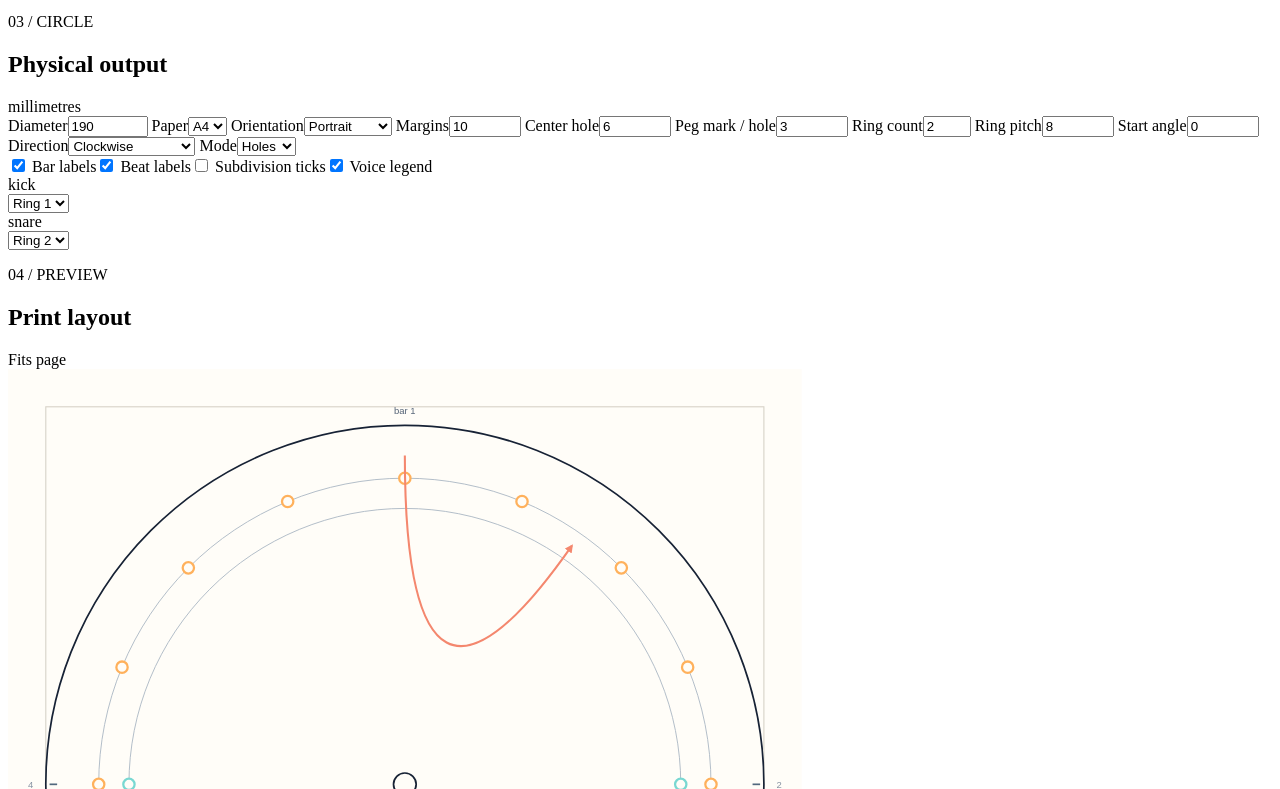
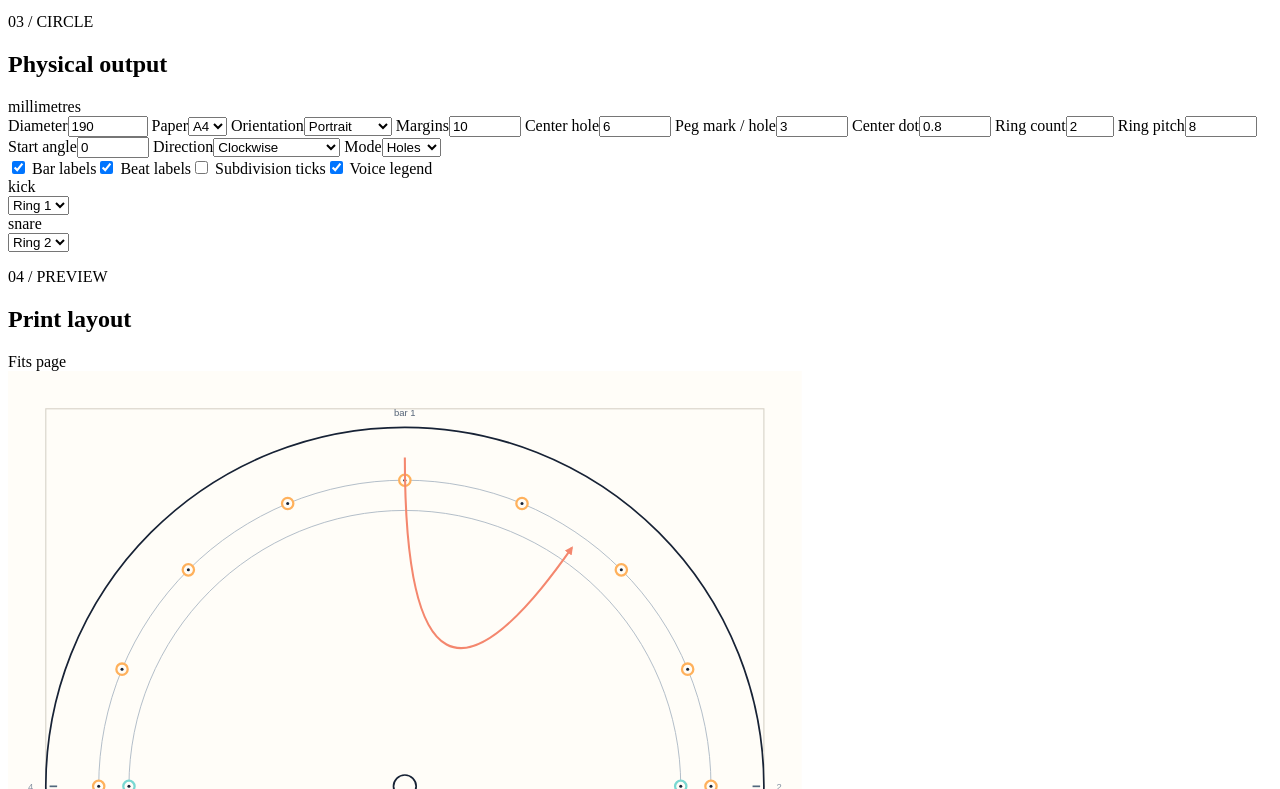
Before and after one commit to digitdrator/bleed-sharmanka, a website with bundled scripts: page index.html in a window 1280 px wide. Shown: the part 1191-1980 px from the top of the page. Built offline with nearby package versions, Linux system fonts and the light colour scheme.

Commit message:
Add center dots to circle marks

```diff
--- a/app.js
+++ b/app.js
@@ -28,7 +28,7 @@ const initialState = {
   ],
   circle: {
     diameter: 190, paper: "A4", orientation: "portrait", margin: 10, centerHole: 6,
-    holeDiameter: 3, ringCount: 2, ringPitch: 8, startAngle: 0, direction: "clockwise", mode: "holes"
+    holeDiameter: 3, centerDotDiameter: 0.8, ringCount: 2, ringPitch: 8, startAngle: 0, direction: "clockwise", mode: "holes"
   },
   labels: { bars: true, beats: true, subdivisions: false, voices: true }
 };
@@ -178,6 +178,7 @@ function renderCircleSettings() {
   $("marginInput").value = state.circle.margin;
   $("centerHoleInput").value = state.circle.centerHole;
   $("holeDiameterInput").value = state.circle.holeDiameter;
+  $("centerDotDiameterInput").value = state.circle.centerDotDiameter;
   $("ringCountInput").value = state.circle.ringCount;
   $("ringPitchInput").value = state.circle.ringPitch;
   $("startAngleInput").value = state.circle.startAngle;
@@ -190,7 +191,7 @@ function renderCircleSettings() {
 }
 
 function buildWarnings() {
-  const validation = validateGeometry({ ...state.circle, circleDiameter: state.circle.diameter, centerHole: state.circle.centerHole, holeDiameter: state.circle.holeDiameter, ringCount: state.circle.ringCount, ringPitch: state.circle.ringPitch });
+  const validation = validateGeometry({ ...state.circle, circleDiameter: state.circle.diameter, centerHole: state.circle.centerHole, holeDiameter: state.circle.holeDiameter, centerDotDiameter: state.circle.centerDotDiameter, ringCount: state.circle.ringCount, ringPitch: state.circle.ringPitch });
   const warnings = [...validation.errors.map((text) => `<div class="warning error">${escapeHtml(text)}</div>`), ...validation.warnings.map((text) => `<div class="warning">${escapeHtml(text)}</div>`)];
   const minimumSpacing = (2 * Math.PI * Math.min(...validation.radii)) / Math.max(1, columnCount());
   if (minimumSpacing < Number(state.circle.holeDiameter)) warnings.push(`<div class="warning">The tightest adjacent marks are about ${minimumSpacing.toFixed(1)} mm apart; consider a coarser grid or smaller peg marks.</div>`);
@@ -220,7 +221,7 @@ function render() {
 function textSvg(text, x, y, size = 3, fill = "#334155", anchor = "middle", weight = 500) {
   return `<text x="${x.toFixed(2)}" y="${y.toFixed(2)}" font-family="Arial, sans-serif" font-size="${size}" font-weight="${weight}" text-anchor="${anchor}" fill="${fill}">${escapeXml(text)}</text>`;
 }
-function buildSvg(current, validation = validateGeometry({ ...current.circle, circleDiameter: current.circle.diameter, centerHole: current.circle.centerHole, holeDiameter: current.circle.holeDiameter, ringCount: current.circle.ringCount, ringPitch: current.circle.ringPitch })) {
+function buildSvg(current, validation = validateGeometry({ ...current.circle, circleDiameter: current.circle.diameter, centerHole: current.circle.centerHole, holeDiameter: current.circle.holeDiameter, centerDotDiameter: current.circle.centerDotDiameter, ringCount: current.circle.ringCount, ringPitch: current.circle.ringPitch })) {
   const layout = validation.layout;
   const radii = validation.radii;
   const cycle = getCycleTicks({ meter: current.meter, gridId: current.gridId, bars: current.bars });
@@ -250,9 +251,11 @@ function buildSvg(current, validation = validateGeometry({ ...current.circle, ci
       const angle = angleForTick(tick, cycle, Number(current.circle.startAngle), current.circle.direction);
       const point = polarPoint(layout.cx, layout.cy, radius, angle);
       const markRadius = Number(current.circle.holeDiameter) / 2;
+      const dotRadius = Number(current.circle.centerDotDiameter) / 2;
       parts.push(current.circle.mode === "holes"
         ? `<circle cx="${point.x.toFixed(2)}" cy="${point.y.toFixed(2)}" r="${markRadius.toFixed(2)}" fill="#fffdf8" stroke="${COLORS[voiceIndex]}" stroke-width="0.6"/>`
         : `<circle cx="${point.x.toFixed(2)}" cy="${point.y.toFixed(2)}" r="${markRadius.toFixed(2)}" fill="${COLORS[voiceIndex]}" stroke="#172235" stroke-width="0.25"/>`);
+      parts.push(`<circle cx="${point.x.toFixed(2)}" cy="${point.y.toFixed(2)}" r="${dotRadius.toFixed(2)}" fill="#172235"/>`);
     });
   });
   const centerR = Number(current.circle.centerHole) / 2;
@@ -286,7 +289,7 @@ function pdfCircle(layout, cx, cy, radius) {
 function pdfLine(layout, x1, y1, x2, y2) { const a = pdfPoint(layout, x1, y1); const b = pdfPoint(layout, x2, y2); return `${a[0].toFixed(2)} ${a[1].toFixed(2)} m ${b[0].toFixed(2)} ${b[1].toFixed(2)} l S`; }
 function pdfText(layout, text, x, y, size = 8) { const p = pdfPoint(layout, x, y); return `BT /F1 ${size} Tf ${p[0].toFixed(2)} ${p[1].toFixed(2)} Td (${pdfEscape(text)}) Tj ET`; }
 function buildPdf(current) {
-  const validation = validateGeometry({ ...current.circle, circleDiameter: current.circle.diameter, centerHole: current.circle.centerHole, holeDiameter: current.circle.holeDiameter, ringCount: current.circle.ringCount, ringPitch: current.circle.ringPitch });
+  const validation = validateGeometry({ ...current.circle, circleDiameter: current.circle.diameter, centerHole: current.circle.centerHole, holeDiameter: current.circle.holeDiameter, centerDotDiameter: current.circle.centerDotDiameter, ringCount: current.circle.ringCount, ringPitch: current.circle.ringPitch });
   const layout = validation.layout;
   const radii = validation.radii;
   const cycle = getCycleTicks({ meter: current.meter, gridId: current.gridId, bars: current.bars });
@@ -315,7 +318,9 @@ function buildPdf(current) {
       const angle = angleForTick(tick, cycle, Number(current.circle.startAngle), current.circle.direction);
       const point = polarPoint(layout.cx, layout.cy, radius, angle);
       const markRadius = Number(current.circle.holeDiameter) / 2;
+      const dotRadius = Number(current.circle.centerDotDiameter) / 2;
       content.push(current.circle.mode === "holes" ? "1 1 1 rg 0.96 0.53 0.36 RG 0.7 w" : "0.96 0.53 0.36 rg 0.09 0.13 0.21 RG 0.3 w", pdfCircle(layout, point.x, point.y, markRadius), "B");
+      content.push("0.09 0.13 0.21 rg", pdfCircle(layout, point.x, point.y, dotRadius), "f");
     });
   });
   content.push("0 0 0 RG 0.8 w", pdfCircle(layout, layout.cx, layout.cy, Number(current.circle.centerHole) / 2), "S");
@@ -393,7 +398,7 @@ function bindControls() {
   $("loadFileInput").addEventListener("change", async (event) => { const file = event.target.files?.[0]; if (!file) return; try { loadProject(JSON.parse(await file.text())); } catch { showMessage("Could not load JSON. Check the file format."); } event.target.value = ""; });
   $("downloadSvgButton").addEventListener("click", () => download(new Blob([buildSvg(state)], { type: "image/svg+xml" }), `${slug()}.svg`));
   $("downloadPdfButton").addEventListener("click", () => download(buildPdf(state), `${slug()}.pdf`));
-  const simpleFields = { titleInput: ["title"], bpmInput: ["bpm", Number], circleDiameterInput: ["circle", "diameter", Number], paperInput: ["circle", "paper"], orientationInput: ["circle", "orientation"], marginInput: ["circle", "margin", Number], centerHoleInput: ["circle", "centerHole", Number], holeDiameterInput: ["circle", "holeDiameter", Number], ringCountInput: ["circle", "ringCount", Number], ringPitchInput: ["circle", "ringPitch", Number], startAngleInput: ["circle", "startAngle", Number], directionInput: ["circle", "direction"], modeInput: ["circle", "mode"] };
+  const simpleFields = { titleInput: ["title"], bpmInput: ["bpm", Number], circleDiameterInput: ["circle", "diameter", Number], paperInput: ["circle", "paper"], orientationInput: ["circle", "orientation"], marginInput: ["circle", "margin", Number], centerHoleInput: ["circle", "centerHole", Number], holeDiameterInput: ["circle", "holeDiameter", Number], centerDotDiameterInput: ["circle", "centerDotDiameter", Number], ringCountInput: ["circle", "ringCount", Number], ringPitchInput: ["circle", "ringPitch", Number], startAngleInput: ["circle", "startAngle", Number], directionInput: ["circle", "direction"], modeInput: ["circle", "mode"] };
   Object.entries(simpleFields).forEach(([id, path]) => $(id).addEventListener("change", (event) => { const next = clone(state); const hasConverter = typeof path.at(-1) === "function"; const converter = hasConverter ? path.at(-1) : String; const targetPath = hasConverter ? path.slice(0, -1) : path; const value = converter(event.target.value); if (targetPath.length === 1) next[targetPath[0]] = value; else next[targetPath[0]][targetPath[1]] = value; setState(next); }));
   ["numeratorInput", "denominatorInput", "gridInput", "barsInput"].forEach((id) => $(id).addEventListener("change", (event) => { const next = clone(state); const old = clone(state); if (id === "numeratorInput") next.meter.numerator = Number(event.target.value); if (id === "denominatorInput") next.meter.denominator = Number(event.target.value); if (id === "gridInput") next.gridId = event.target.value; if (id === "barsInput") next.bars = event.target.value === "auto" ? "auto" : Number(event.target.value); setState(remapEvents(old, next)); }));
   [["barLabelsInput", "bars"], ["beatLabelsInput", "beats"], ["subdivisionLabelsInput", "subdivisions"], ["voiceLabelsInput", "voices"]].forEach(([id, key]) => $(id).addEventListener("change", (event) => { const next = clone(state); next.labels[key] = event.target.checked; setState(next); }));
--- a/core.js
+++ b/core.js
@@ -89,17 +89,19 @@ export function ringRadii({ radius, ringCount = 2, ringPitch = 8 }) {
   return Array.from({ length: count }, (_, index) => outer + (count - 1 - index) * pitch);
 }
 
-export function validateGeometry({ circleDiameter, margin, centerHole, holeDiameter, ringCount, ringPitch, paper, orientation }) {
+export function validateGeometry({ circleDiameter, margin, centerHole, holeDiameter, centerDotDiameter = 0.8, ringCount, ringPitch, paper, orientation }) {
   const errors = [];
   const warnings = [];
   const diameter = Number(circleDiameter);
   const safeMargin = Number(margin);
   const center = Number(centerHole);
   const hole = Number(holeDiameter);
+  const centerDot = Number(centerDotDiameter);
   if (!(diameter > 0)) errors.push("Circle diameter must be greater than 0 mm.");
   if (!(safeMargin >= 0)) errors.push("Page margin cannot be negative.");
   if (!(center > 0 && center < diameter)) errors.push("Center hole must be smaller than the circle.");
   if (!(hole > 0 && hole < diameter / 2)) errors.push("Peg mark diameter is outside the usable range.");
+  if (!(centerDot > 0 && centerDot < hole)) errors.push("Center dot must be smaller than the peg mark / hole.");
   if (!(Number(ringCount) >= 1 && Number(ringCount) <= 8)) errors.push("Ring count must be between 1 and 8.");
   if (!(Number(ringPitch) > 0)) errors.push("Ring pitch must be greater than 0 mm.");
   const layout = calculateLayout({ paper, orientation, circleDiameter: diameter, margin: safeMargin });
--- a/index.html
+++ b/index.html
@@ -71,6 +71,7 @@
             <label>Margins<input id="marginInput" type="number" min="0" max="50" step="0.5" value="10" /></label>
             <label>Center hole<input id="centerHoleInput" type="number" min="0.5" max="50" step="0.1" value="6" /></label>
             <label>Peg mark / hole<input id="holeDiameterInput" type="number" min="0.5" max="30" step="0.1" value="3" /></label>
+            <label>Center dot<input id="centerDotDiameterInput" type="number" min="0.1" max="10" step="0.1" value="0.8" /></label>
             <label>Ring count<input id="ringCountInput" type="number" min="1" max="8" value="2" /></label>
             <label>Ring pitch<input id="ringPitchInput" type="number" min="0.5" max="30" step="0.1" value="8" /></label>
             <label>Start angle<input id="startAngleInput" type="number" min="-360" max="360" step="1" value="0" /></label>
```
Also changed, not shown: tests/core.test.mjs (+9 -1 lines).
